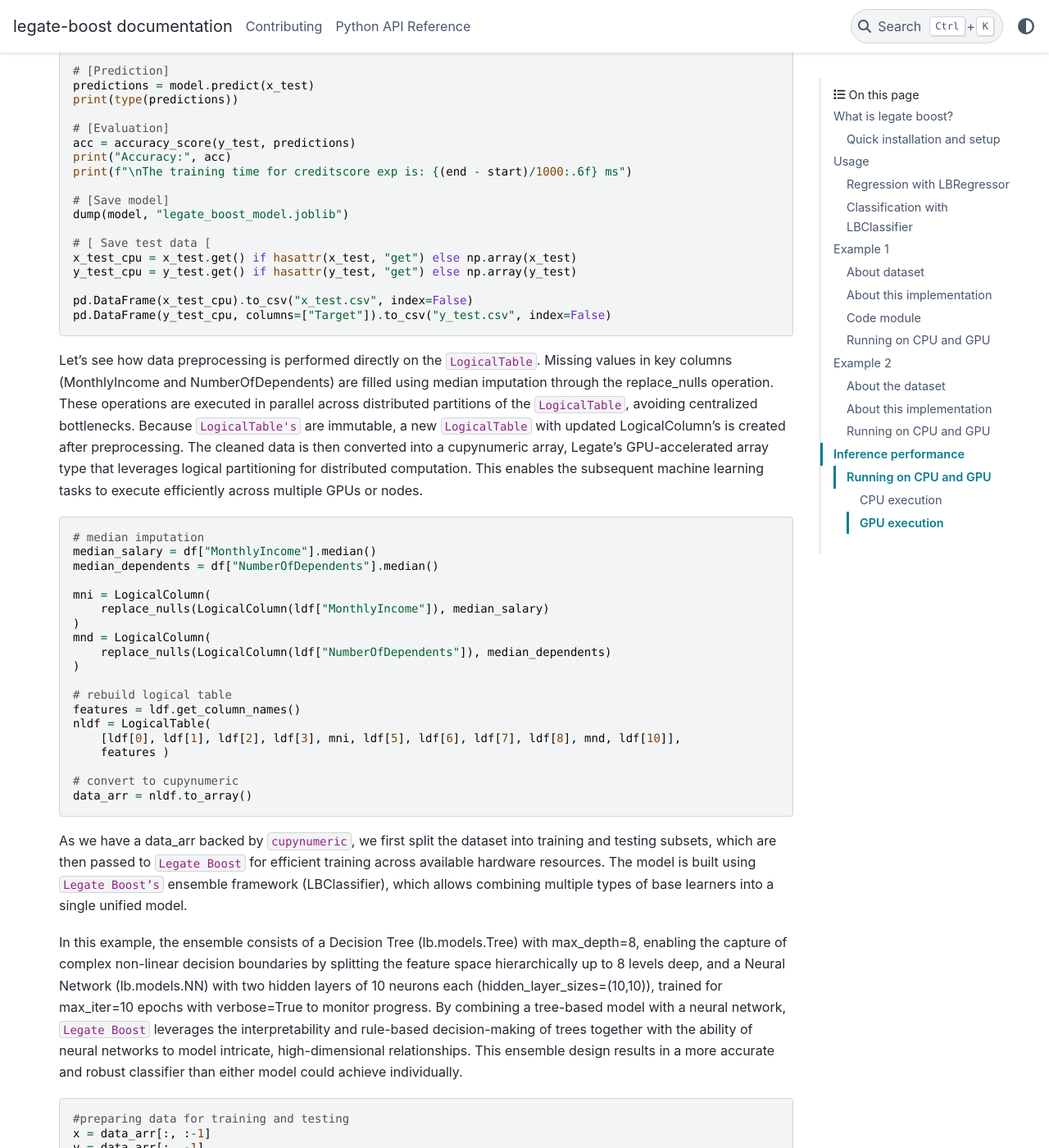
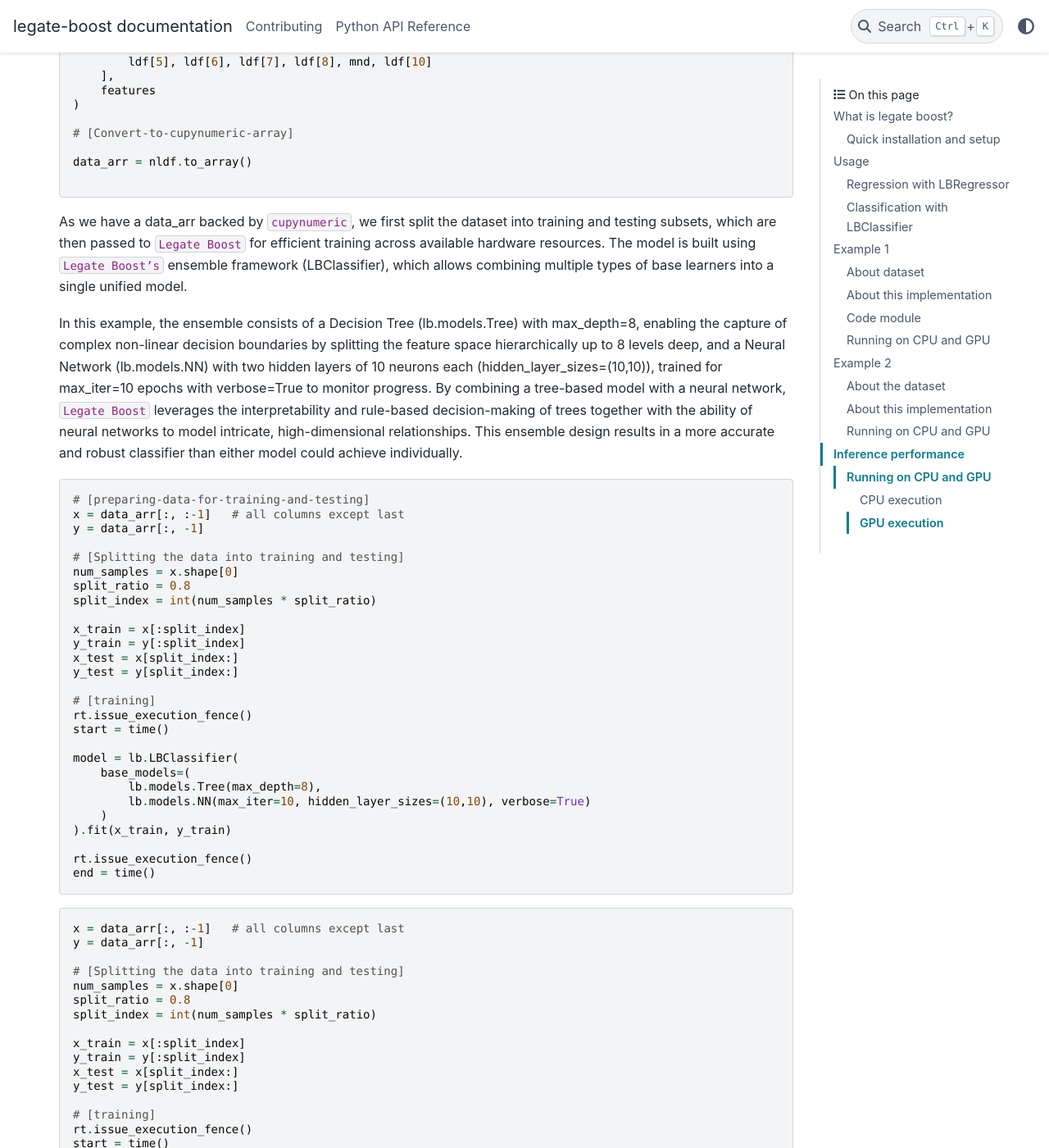
Before and after one commit to rapidsai/legate-boost, a Sphinx documentation site: the page built from docs/source/Legate_Boost.rst, in a window 1280 px wide and 1400 px high, scrolled down 9654 px. Shown: the whole window at 82% size. Built offline with Sphinx 7.4.7 and the PyData theme 0.15.4, drawn with Linux system fonts in a browser that asks for light colours; pages that are not in the unit, such as notebooks, are missing from menus; the version number could not be read and is left out; some of the changed text lies outside the part shown.

Commit message:
Update Legate_Boost.rst

```diff
--- a/docs/source/Legate_Boost.rst
+++ b/docs/source/Legate_Boost.rst
@@ -362,36 +362,40 @@
 
 .. code-block:: python
 
-   import cudf
-   import pandas
-   import cupy as cp
-   import pyarrow as pa
-   import legate_dataframe
-   import legateboost as lb
-   import cupynumeric as cpn
-   from legate.timing import time
-   from sklearn.datasets import fetch_openml
-   from sklearn.metrics import accuracy_score
-   from legate_dataframe.lib.replace import replace_nulls
-   from legate_dataframe.lib.core.table import LogicalTable
-   from legate_dataframe.lib.core.column import LogicalColumn
+      # [import-libraries]
+      import cudf
+      import pandas
+      import cupy as cp
+      import pyarrow as pa
+      import legate_dataframe
+      import legateboost as lb
+      import cupynumeric as cpn
+      from legate.timing import time
+      from sklearn.datasets import fetch_openml
+      from sklearn.metrics import accuracy_score
+      from legate_dataframe.lib.replace import replace_nulls
+      from legate_dataframe.lib.core.table import LogicalTable
+      from legate_dataframe.lib.core.column import LogicalColumn
 
-   # load dataset
-   data = fetch_openml(data_id=46929, as_frame=True)
+      rt = lg.get_legate_runtime()
 
-   xd = cudf if cp.cuda.runtime.getDeviceCount() > 0 else pandas
-   df = xd.DataFrame(data.data, columns=data.feature_names)
-   df['Target'] = data.target
+      # [import-data]
+      data = fetch_openml(data_id=46929, as_frame=True)
+      xd = cudf if cp.cuda.runtime.getDeviceCount() > 0 else pandas
+      df = xd.DataFrame(data.data, columns=data.feature_names)
+      df['Target'] = data.target
 
-   # convert to LogicalTable
-   if cp.cuda.runtime.getDeviceCount() > 0:
-       ldf = LogicalTable.from_cudf(df)
-   else:
-       df = pa.Table.from_pandas(df)
-       ldf = LogicalTable.from_arrow(df)
+      # [convert-to-LogicalTable]
+      if cp.cuda.runtime.getDeviceCount() > 0:
+          ldf = LogicalTable.from_cudf(df)
+      else:
+          df = pa.Table.from_pandas(df)
+          ldf = LogicalTable.from_arrow(df)
 
 .. literalinclude:: creditscore.py
    :language: python
+   :start-after: [import-libraries]
+   :end-before: [covert-to-LogicalTable-end]
 
 Let’s see how data preprocessing is performed directly on the
 ``LogicalTable``. Missing values in key columns (MonthlyIncome and
@@ -407,25 +411,35 @@
 
 .. code-block:: python
 
-   # median imputation
-   median_salary = df["MonthlyIncome"].median()
-   median_dependents = df["NumberOfDependents"].median()
+      # [Replace nulls]
+      median_salary = df["MonthlyIncome"].median()
+      median_dependents = df["NumberOfDependents"].median()
 
-   mni = LogicalColumn(
-       replace_nulls(LogicalColumn(ldf["MonthlyIncome"]), median_salary)
-   )
-   mnd = LogicalColumn(
-       replace_nulls(LogicalColumn(ldf["NumberOfDependents"]), median_dependents)
-   )
+      mmi = LogicalColumn(
+          replace_nulls(LogicalColumn(ldf["MonthlyIncome"]), median_salary)
+      )
+      mnd = LogicalColumn(
+          replace_nulls(LogicalColumn(ldf["NumberOfDependents"]), median_dependents)
+      )
 
-   # rebuild logical table
-   features = ldf.get_column_names()
-   nldf = LogicalTable(
-       [ldf[0], ldf[1], ldf[2], ldf[3], mni, ldf[5], ldf[6], ldf[7], ldf[8], mnd, ldf[10]],
-       features )
+      # [Create-new-LogicalTable-with-updated-columns]
 
-   # convert to cupynumeric
-   data_arr = nldf.to_array()
+      features = ldf.get_column_names()
+      nldf = LogicalTable(
+          [
+              ldf[0], ldf[1], ldf[2], ldf[3], mmi,
+              ldf[5], ldf[6], ldf[7], ldf[8], mnd, ldf[10]
+          ],
+          features
+      )
+
+      # [Convert-to-cupynumeric-array]
+      data_arr = nldf.to_array()
+
+.. literalinclude:: creditscore.py
+   :language: python
+   :start-after: [Replace nulls]
+   :end-before: [convert-to-cupynumeric-array-end]
 
 As we have a data_arr backed by ``cupynumeric``, we first split the dataset
 into training and testing subsets, which are then passed to ``Legate Boost``
@@ -449,26 +463,38 @@
 
 .. code-block:: python
 
-   #preparing data for training and testing
-   x = data_arr[:, :-1]
-   y = data_arr[:, -1]
+      # [preparing-data-for-training-and-testing]
+      x = data_arr[:, :-1]   # all columns except last
+      y = data_arr[:, -1]
 
-   split_index = int(x.shape[0] * 0.8)
-   x_train, y_train = x[:split_index], y[:split_index]
-   x_test, y_test = x[split_index:], y[split_index:]
+      # [Splitting the data into training and testing]
+      num_samples = x.shape[0]
+      split_ratio = 0.8
+      split_index = int(num_samples * split_ratio)
 
-   start = time()
+      x_train = x[:split_index]
+      y_train = y[:split_index]
+      x_test = x[split_index:]
+      y_test = y[split_index:]
 
-   # ensemble model
-   model = lb.LBClassifier(
-       base_models=(
-           lb.models.Tree(max_depth=8),
-           lb.models.NN(max_iter=10, hidden_layer_sizes=(10, 10), verbose=True),
-       )
-   )
-   model.fit(x_train, y_train)
+      # [training]
+      rt.issue_execution_fence()
+      start = time()
 
-   end = time()
+      model = lb.LBClassifier(
+          base_models=(
+              lb.models.Tree(max_depth=8),
+              lb.models.NN(max_iter=10, hidden_layer_sizes=(10,10), verbose=True)
+          )
+      ).fit(x_train, y_train)
+
+      rt.issue_execution_fence()
+      end = time()
+
+.. literalinclude:: creditscore.py
+   :language: python
+   :start-after: # [preparing-data-for-training-and-testing]
+   :end-before: # [training-end]
 
 The trained ensemble model is used to generate predictions on the test
 set, and its accuracy is evaluated using ``accuracy_score``. Finally, the
@@ -476,26 +502,28 @@
 
 .. code-block:: python
 
-   # predict
+   # [Prediction]
    predictions = model.predict(x_test)
+   print(type(predictions))
 
-   # evaluate
-   from sklearn.metrics import accuracy_score
+   # [Evaluation]
    acc = accuracy_score(y_test, predictions)
    print("Accuracy:", acc)
-   print(f"Training time: {(end - start)/1000:.6f} ms")
+   print(f"\nThe training time for creditscore exp is: {(end - start)/1000:.6f} ms")
 
-   # save model
-   from joblib import dump
+   # [Save model]
    dump(model, "legate_boost_model.joblib")
 
-   # save test data for inference
-   import numpy as np, pandas as pd
+   # [ Save test data [
    x_test_cpu = x_test.get() if hasattr(x_test, "get") else np.array(x_test)
    y_test_cpu = y_test.get() if hasattr(y_test, "get") else np.array(y_test)
 
    pd.DataFrame(x_test_cpu).to_csv("x_test.csv", index=False)
    pd.DataFrame(y_test_cpu, columns=["Target"]).to_csv("y_test.csv", index=False)
+
+.. literalinclude:: creditscore.py
+   :language: python
+   :start-after: # [Prediction]
 
 This workflow illustrates how ``Legate Dataframe`` provides a scalable
 preprocessing layer, ``cupynumeric`` arrays enable distributed GPU
```
